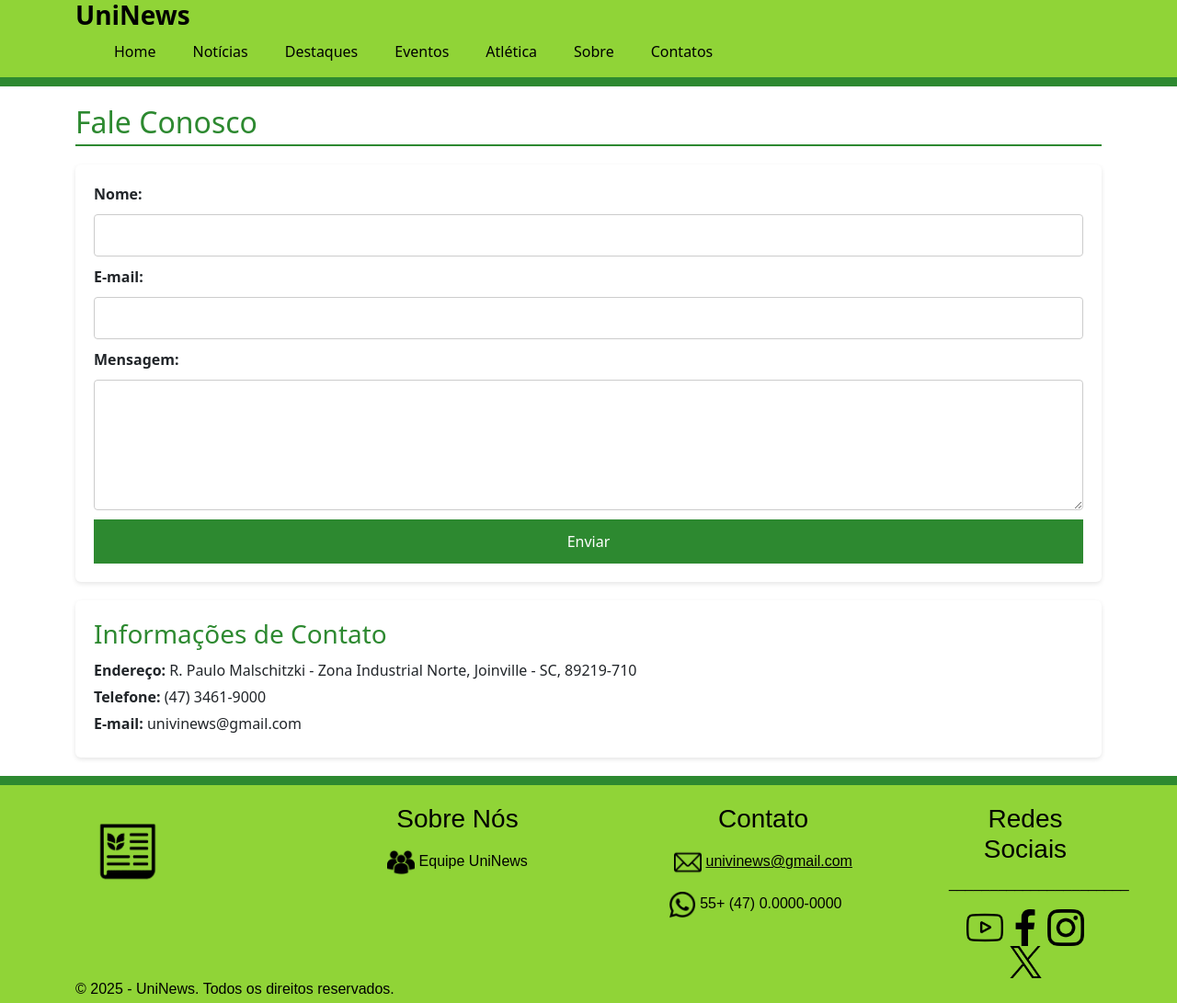
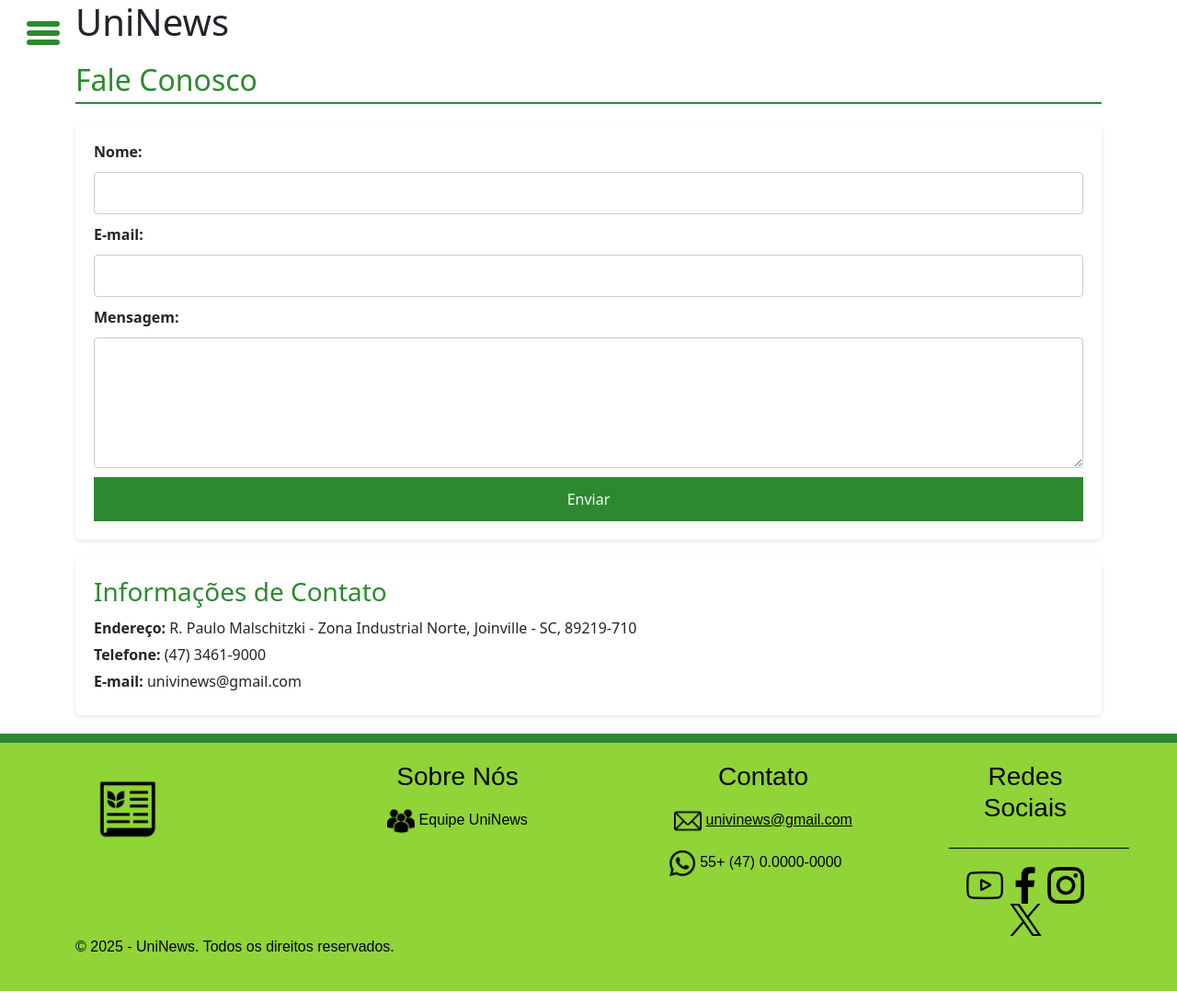
Before and after one commit to VictorSchappo/UNINEWS, a plain HTML site: page contatos.html in a window 1280 px wide. Shown: the whole page at 92% size. Drawn offline with nearby package versions, Linux system fonts and the light colour scheme.

Commit message:
Intregração hamburguer e página contatos

```diff
--- a/contatos.html
+++ b/contatos.html
@@ -1,27 +1,33 @@
 <!DOCTYPE html>
 <html lang="pt-BR">
+
 <head>
     <meta charset="UTF-8">
     <meta name="viewport" content="width=device-width, initial-scale=1.0">
     <title>UniNews - Contatos</title>
     <link rel="stylesheet" href="css/contatos.css" />
     <link rel="stylesheet" href="css/rodape_tema_escuro.css">
+    <link rel="stylesheet" href="css/hamburguer.css">
     <link href="https://cdn.jsdelivr.net/npm/bootstrap@5.3.3/dist/css/bootstrap.min.css" rel="stylesheet">
 </head>
+
 <body>
     <header>
         <div class="container">
             <h1 class="logo">UniNews</h1>
+            <input id="toggle" type="checkbox" />
+
+            <label class="btn" for="toggle" aria-label="Abrir/fechar menu">
+                <i>  </i><i>  </i><i>  </i>
+            </label>
+
             <nav>
-                <ul class="menu">
-                    <li><a href="index.html">Home</a></li>
-                    <li><a href="noticias.html">Notícias</a></li>
-                    <li><a href="destaques.html">Destaques</a></li>
-                    <li><a href="eventos.html">Eventos</a></li>
-                    <li><a href="atletica.html">Atlética</a></li>
-                    <li><a href="sobre.html">Sobre</a></li>
-                    <li><a href="contatos.html">Contatos</a></li>
-                </ul>
+                <a href="home.html">HOME</a>
+                <a href="destaques.html">DESTAQUES</a>
+                <a href="eventos.html">EVENTOS</a>
+                <a href="atletica.html">ATLETICA</a>
+                <a href="sobre.html">SOBRE</a>
+                <a href="contatos.html">CONTATO</a>
             </nav>
         </div>
     </header>
@@ -76,8 +82,10 @@
                 <div class="footer-contato">
                     <h3>Contato</h3>
                     <p></p>
-                            <p><img src="pngs/email.png" alt="email_preto" width="30"> <a href="mailto:univinews@gmail.com" class="footer-email">univinews@gmail.com</a></p>
-                            <img src="pngs/whatsapp.png" alt="whatsapp_preto" width="30"> 55+ (47) 0.0000-0000 &nbsp;&nbsp;&nbsp;
+                    <p><img src="pngs/email.png" alt="email_preto" width="30"> <a href="mailto:univinews@gmail.com"
+                            class="footer-email">univinews@gmail.com</a></p>
+                    <img src="pngs/whatsapp.png" alt="whatsapp_preto" width="30"> 55+ (47) 0.0000-0000
+                    &nbsp;&nbsp;&nbsp;
                 </div>
             </div>
 
@@ -85,10 +93,14 @@
                 <div class="footer-redes">
                     <h3>Redes Sociais</h3>
                     <P>______________________</P>
-                            <a href="https://www.youtube.com/@UniNews2025" target="_blank"><img src ="pngs/youtube.png" alt="youtube_branco" width="40"></a>
-                            <a href="https://www.facebook.com" target="_blank"><img src ="pngs/facebook.png" alt="facebook_branco" width="40"></a>
-                            <a href="https://www.instagram.com" target="_blank"><img src ="pngs/instagram.png" alt="instagram_branco" width="40"></a>
-                            <a href="https://x.com" target="_blank"><img src ="pngs/twitter.png" alt="twitter_branco" width="35"></a>
+                    <a href="https://www.youtube.com/@UniNews2025" target="_blank"><img src="pngs/youtube.png"
+                            alt="youtube_branco" width="40"></a>
+                    <a href="https://www.facebook.com" target="_blank"><img src="pngs/facebook.png"
+                            alt="facebook_branco" width="40"></a>
+                    <a href="https://www.instagram.com" target="_blank"><img src="pngs/instagram.png"
+                            alt="instagram_branco" width="40"></a>
+                    <a href="https://x.com" target="_blank"><img src="pngs/twitter.png" alt="twitter_branco"
+                            width="35"></a>
                 </div>
             </div>
         </div>
@@ -101,4 +113,5 @@
 
     </div>
 </footer>
+
 </html>
--- a/css/contatos.css
+++ b/css/contatos.css
@@ -17,21 +17,6 @@ body {
     width: 90%;
     max-width: 1100px;
     margin: 0 auto;
-}
-
-/* ===== HEADER ===== */
-header {
-    background-color: #90d437; /* Verde Univille */
-    color: #000000;
-    padding: 0;
-    border-bottom: 10px solid #2d8930;
-
-}
-
-header .logo {
-    font-size: 28px;
-    font-weight: bold;
-    margin: 0;
 }
 
 /* ===== MENU ===== */
@@ -54,6 +39,7 @@ nav ul.menu li a:hover {
     background: #2d8930;
     border-radius: 4px;
 }
+
 
 /* ===== MAIN ===== */
 main h2 {
--- /dev/null
+++ b/css/hamburguer.css
@@ -0,0 +1,75 @@
+:root {
+    --verde-claro: #c1ff72;
+    --verde-faixa: #90d437;
+    --verde-escuro:#2d8930;
+  }
+
+  * {
+    box-sizing: border-box;
+  }
+  body {
+    margin: 0;
+    font-family: system-ui, -apple-system, Segoe UI, Roboto, Arial, sans-serif;
+  }
+
+  #toggle {
+    position: absolute;
+    left: -9999px;
+  }
+
+  .btn {
+    position: fixed;
+    top: 16px;
+    left: 16px;
+    width: 44px;
+    height: 36px;
+    display: grid;
+    place-content: center;
+    gap: 6px;
+    padding: 6px;
+    border-radius: 8px;
+    background: #eaffea;
+    cursor: pointer;
+    z-index: 1001;
+  }
+  .btn i {
+    display: block;
+    width: 36px;
+    height: 6px;
+    border-radius: 4px;
+    background: var(--verde-escuro);
+    margin-bottom: 4px
+  }
+
+  nav {
+    position: fixed;
+    inset: 0 auto 0 0;
+    width: 260px;
+    max-width: 700px;
+    background: var(--verde-claro);
+    transform: translateX(-100%);
+    transition: transform 0.25s ease;
+    z-index: 1000;
+    padding: 86px 24px 24px;
+  }
+  nav::before {
+    content: "";
+    position: absolute;
+    top: 0;
+    left: 0;
+    right: 0;
+    height: 74px;
+    background: var(--verde-faixa);
+  }
+  nav a {
+    display: block;
+    color: var(--verde-escuro);
+    text-decoration: none;
+    font-weight: 800;
+    padding: 14px 0;
+    border-bottom: 2px solid #0006;
+  }
+
+  #toggle:checked ~ nav {
+    transform: none;
+  }
--- a/hamburguer.css
+++ /dev/null
@@ -1,74 +0,0 @@
-:root {
-    --verde-claro: #c1ff72;
-    --verde-faixa: #7ccf3a;
-    --verde-escuro: #2d8930;
-  }
-
-  * {
-    box-sizing: border-box;
-  }
-  body {
-    margin: 0;
-    font-family: system-ui, -apple-system, Segoe UI, Roboto, Arial, sans-serif;
-  }
-
-  #toggle {
-    position: absolute;
-    left: -9999px;
-  }
-
-  .btn {
-    position: fixed;
-    top: 16px;
-    left: 16px;
-    width: 44px;
-    height: 36px;
-    display: grid;
-    place-content: center;
-    gap: 6px;
-    padding: 6px;
-    border-radius: 8px;
-    background: #eaffea;
-    cursor: pointer;
-    z-index: 1001;
-  }
-  .btn i {
-    display: block;
-    width: 28px;
-    height: 6px;
-    border-radius: 4px;
-    background: var(--verde-escuro);
-  }
-
-  nav {
-    position: fixed;
-    inset: 0 auto 0 0;
-    width: 260px;
-    max-width: 85vw;
-    background: var(--verde-claro);
-    transform: translateX(-100%);
-    transition: transform 0.25s ease;
-    z-index: 1000;
-    padding: 86px 24px 24px;
-  }
-  nav::before {
-    content: "";
-    position: absolute;
-    top: 0;
-    left: 0;
-    right: 0;
-    height: 72px;
-    background: var(--verde-faixa);
-  }
-  nav a {
-    display: block;
-    color: var(--verde-escuro);
-    text-decoration: none;
-    font-weight: 800;
-    padding: 14px 0;
-    border-bottom: 2px solid #0006;
-  }
-
-  #toggle:checked ~ nav {
-    transform: none;
-  }
```
Also changed, not shown: hamburguer.html (+2 -2 lines), index.html (+20 -0 lines). Lines whose indentation alone changed are shown as unchanged.
